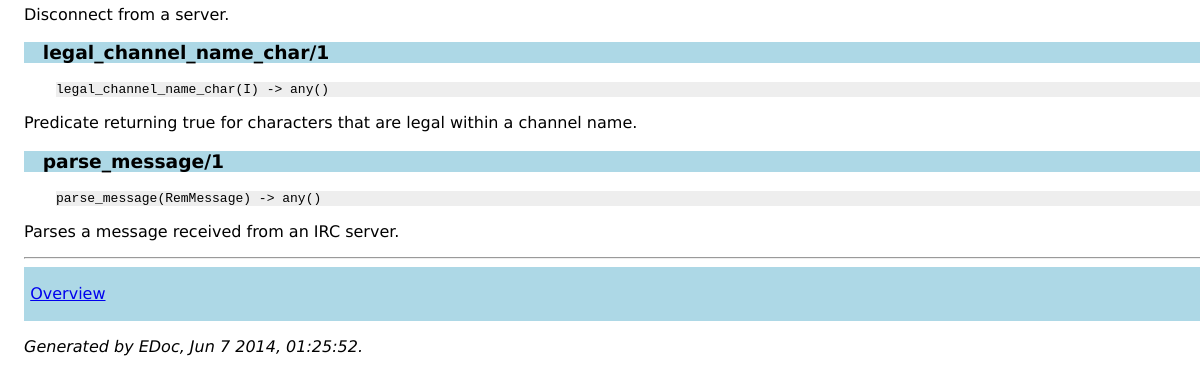
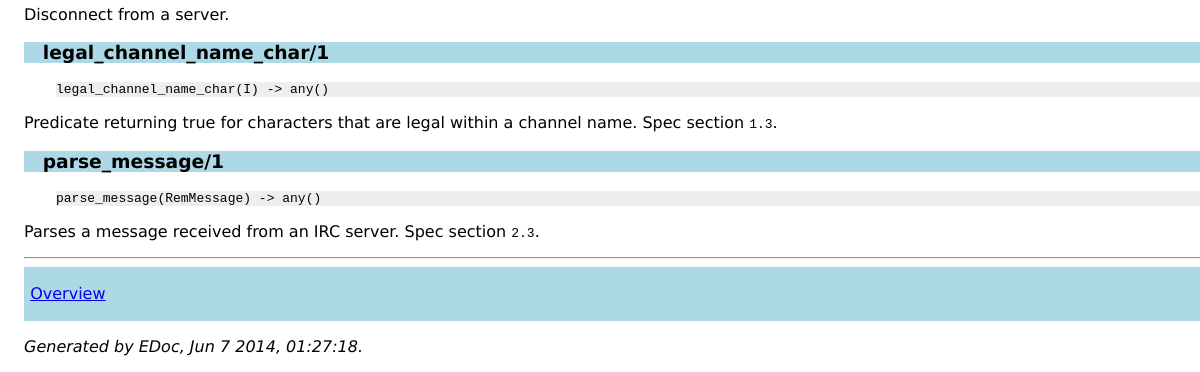
Before and after one commit to StoneCypher/sc_irc, a plain HTML site: page doc/sc_irc.html in a window 1280 px wide. Shown: the part 752-1124 px from the top of the page, 0-1200 px from the left. Drawn offline with Linux system fonts and the light colour scheme.

Commit message:
small progress

```diff
--- a/doc/sc_irc.html
+++ b/doc/sc_irc.html
@@ -41,15 +41,15 @@
 <h3 class="function"><a name="legal_channel_name_char-1">legal_channel_name_char/1</a></h3>
 <div class="spec">
 <p><tt>legal_channel_name_char(I) -&gt; any()</tt></p>
-</div><p>Predicate returning true for characters that are legal within a channel name.</p>
+</div><p>Predicate returning true for characters that are legal within a channel name.  Spec section <code>1.3</code>.</p>
 
 <h3 class="function"><a name="parse_message-1">parse_message/1</a></h3>
 <div class="spec">
 <p><tt>parse_message(RemMessage) -&gt; any()</tt></p>
-</div><p>Parses a message received from an IRC server.</p>
+</div><p>Parses a message received from an IRC server.  Spec section <code>2.3</code>.</p>
 <hr>
 
 <div class="navbar"><a name="#navbar_bottom"></a><table width="100%" border="0" cellspacing="0" cellpadding="2" summary="navigation bar"><tr><td><a href="overview-summary.html" target="overviewFrame">Overview</a></td><td><a href="http://www.erlang.org/"><img src="erlang.png" align="right" border="0" alt="erlang logo"></a></td></tr></table></div>
-<p><i>Generated by EDoc, Jun 7 2014, 01:25:52.</i></p>
+<p><i>Generated by EDoc, Jun 7 2014, 01:27:18.</i></p>
 </body>
 </html>
```
Also changed, not shown: doc/overview-summary.html (+1 -1 lines), 1 other file.
